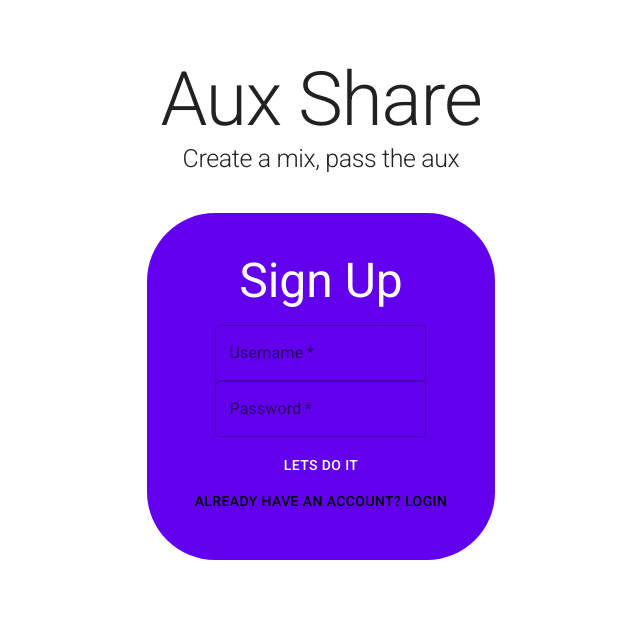
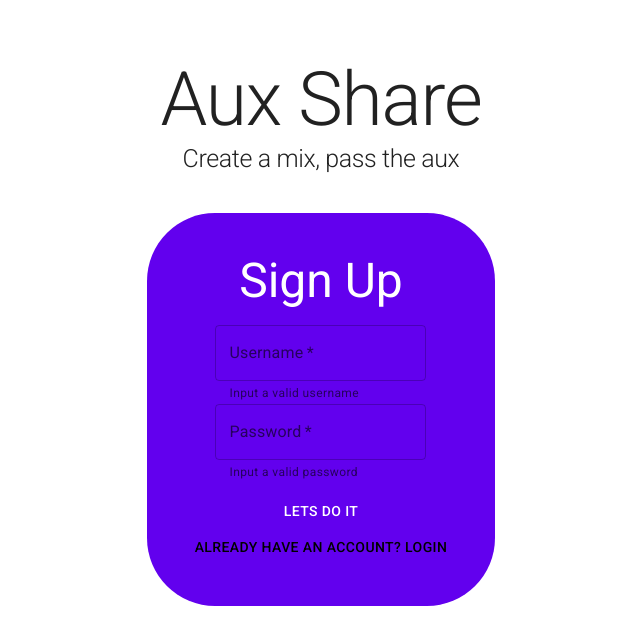
Before and after one commit to laurenashdurr/AuxShareClient, a React (Create React App) app: page / in a window 1280 px wide. Shown: the top 644 px of the page, without its empty margins (319-959 px from the left). Built offline with nearby package versions, Linux system fonts and the light colour scheme.

Commit message:
last cleanup of styles

```diff
--- a/src/auth/Register.tsx
+++ b/src/auth/Register.tsx
@@ -50,10 +50,10 @@ export class Register extends React.Component<RegisterProps, RegisterState> {
 
                 <form onSubmit={(e) => this.handleSubmit(e)}>
                     <div >
-                        <TextField required variant="outlined" id="outlined-size-normal" label="Username" defaultValue="Username" onChange={(e) => this.setState({ username: e.target.value })} name="username" value={this.state.username} />
+                        <TextField helperText="Input a valid username" inputProps={{ maxLength: 15, minLength: 5, title: 'Username must be between 5 and 15 characters'}} required variant="outlined" id="outlined-size-normal" label="Username" defaultValue="Username" onChange={(e) => this.setState({ username: e.target.value })} name="username" value={this.state.username} />
                     </div>
                     <div>
-                        <TextField required variant="outlined" id="outlined-size-normal" label="Password" defaultValue="Password" type="password" onChange={(e) => this.setState({ password: e.target.value })} name="password" value={this.state.password} />
+                        <TextField helperText="Input a valid password"  inputProps={{ minLength: 5, pattern:"^(?=.{5,10})(?=.*[a-z])(?=.*[A-Z])(?=.*[!@#$%^&+=]).*$", title: 'Password must be at least 5 characters, and contain at least one uppercase, numerical, and special character' }} required variant="outlined" id="outlined-size-normal" label="Password" defaultValue="Password" type="password" onChange={(e) => this.setState({ password: e.target.value })} name="password" value={this.state.password} />
                     </div>
                     <Button
                         sx={{
--- a/src/home/Home.tsx
+++ b/src/home/Home.tsx
@@ -190,7 +190,7 @@ export class Home extends React.Component<HomeProps, HomeState>{
                                     <Typography variant="body2">
                                         {mix.description}
                                     </Typography>
-                                   <Button sx={{ color: "white" }} ><FavoriteRoundedIcon/></Button>
+
                                 </CardContent>
                             </Card>
                         </div>
```
Lines whose indentation alone changed are shown as unchanged.
